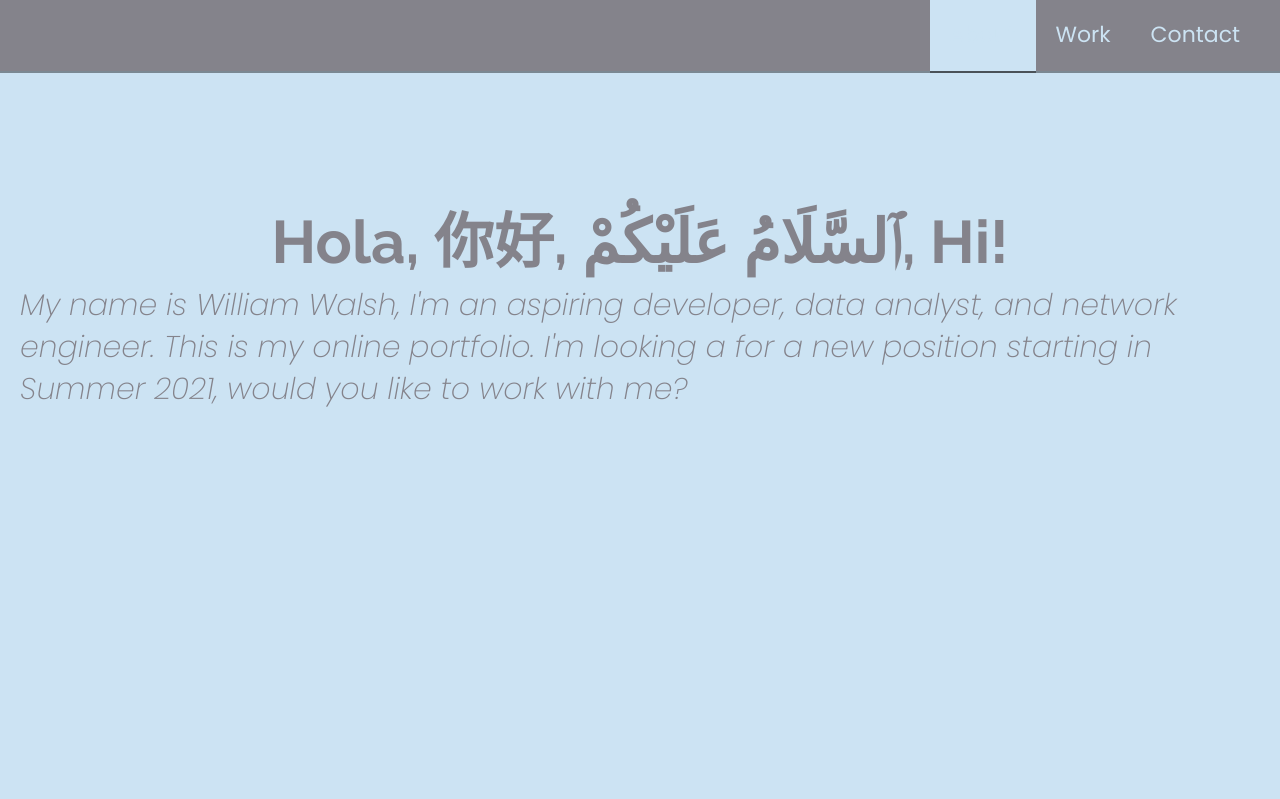
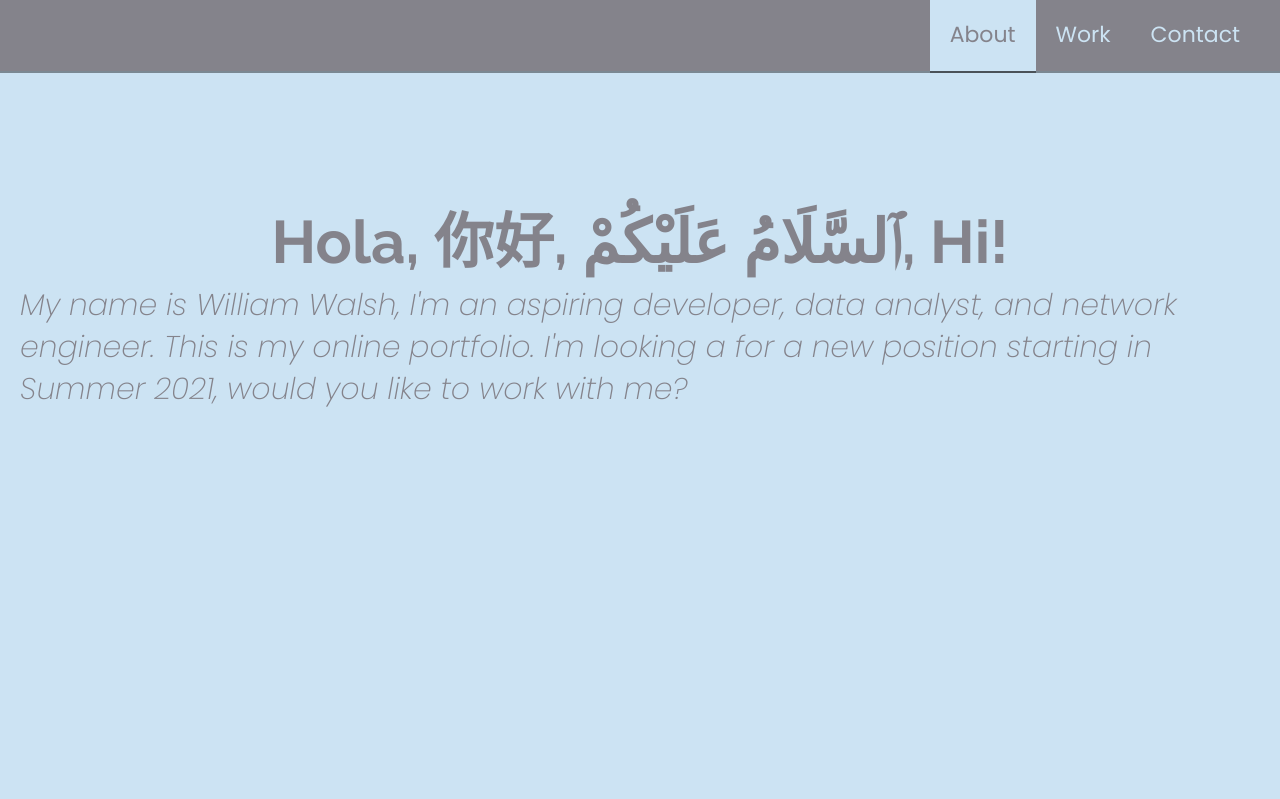
Before and after one commit to willwalsh96/Thanos, a PHP site: page /index.html in a window 1280 px wide, with the pointer over the restyled element. Shown: the top 799 px of the page. Run offline with PHP 8.4, Linux system fonts and the light colour scheme; some libraries are stand-ins or nearby versions.

Commit message:
tryin again

```diff
--- a/stylesheet.css
+++ b/stylesheet.css
@@ -150,6 +150,7 @@
 .nav-list a:hover {
   background: var(--main-red);
   box-shadow: 0 2px 0 rgba(0, 0, 0, 0.4);
+  color: var(--main-gray);
 
 }
 .class1 a:hover{
```
